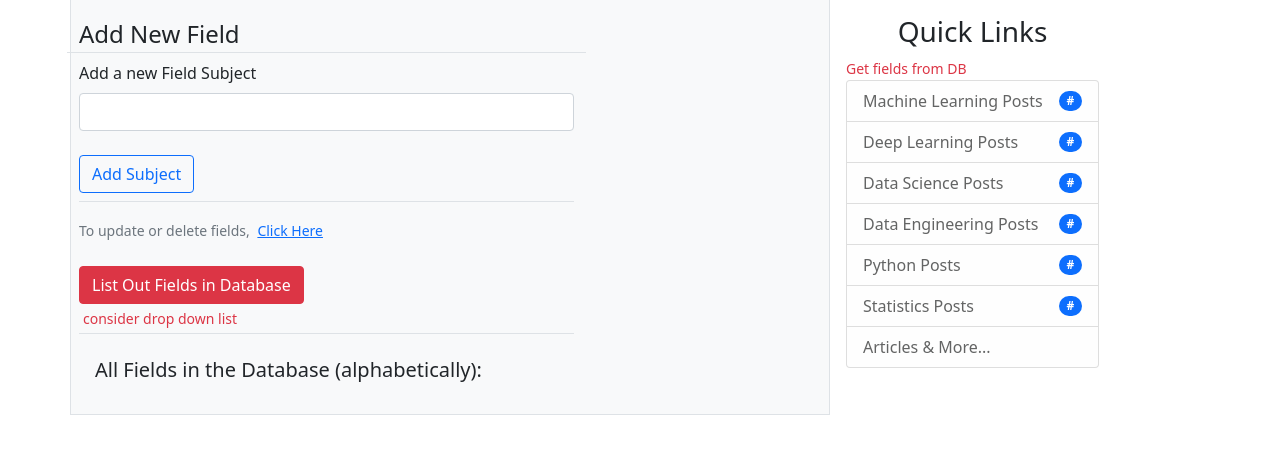
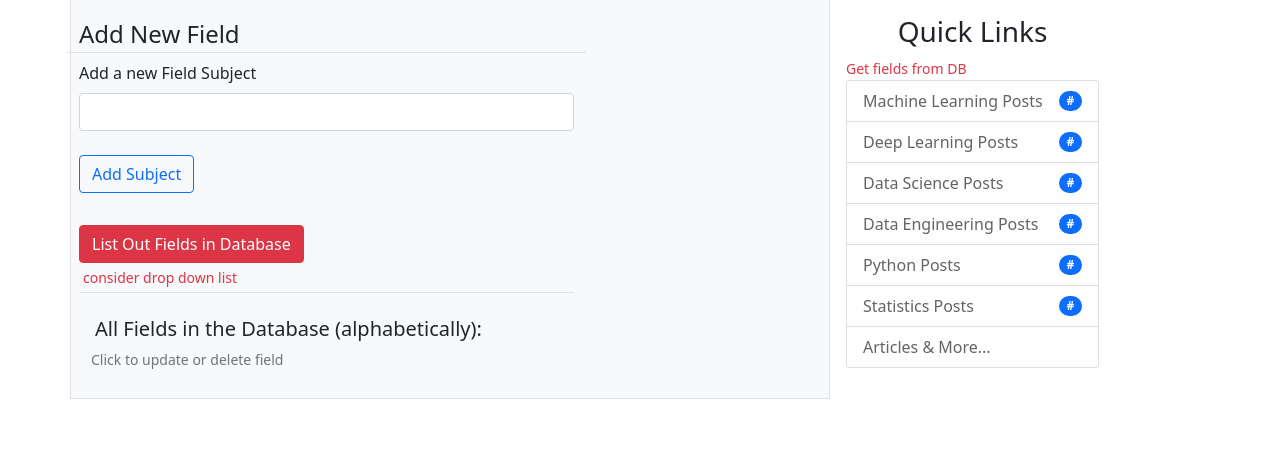
Before and after one commit to OlubiyiMosope/data_satrapy, a Flask app: page /field/ in a window 1280 px wide. Shown: the part 179-633 px from the top of the page. Run offline with Flask 2, Linux system fonts and the light colour scheme; the visitor is signed in with stand-in values (Sample User, id 1); data that the repository does not hold is empty; parts of the project's set-up code (start-up, migrations or seed data) failed here and were passed over.

Commit message:
Add create, read, update and delete Fields funtionality to app.
Add funtionality to CRUD Fields from the database.
Change class name `FieldForm` in forms.py to `AddFieldForm`.
Add title to all render_template routes.
Add `Add Field` nav to the main navbar.

```diff
--- a/data_satrapy/forms.py
+++ b/data_satrapy/forms.py
@@ -55,7 +55,7 @@ class DynamicPostForm(FlaskForm):
     submit = SubmitField("Create Post")
 
 
-class FieldForm(FlaskForm):
+class AddFieldForm(FlaskForm):
     post_subject = StringField("Add a new Field Subject",
                                validators=[DataRequired()])
     submit = SubmitField("Add Subject")
@@ -68,10 +68,10 @@ class FieldForm(FlaskForm):
 
 
 class UpdateDeleteFieldForm(FlaskForm):
-    old_field = SelectField("Existing Field", validators=[DataRequired()], choices=subjects)
+    old_field = StringField("Existing Field", validators=[DataRequired()])
     new_field = StringField("Amendment Field", validators=[DataRequired()])
-    submit = SubmitField("Commit Change")
-    delete_field = SubmitField("Delete Field")
+    submit = SubmitField("Update Field")
+    # delete_field = SubmitField("Delete Field")
 
     def validate_old_field(self, old_field):
         """
@@ -79,7 +79,7 @@ class UpdateDeleteFieldForm(FlaskForm):
         :param old_field:
         :return: ValidationError if old_field does not exist in database
         """
-        field_name = str(old_field.data).strip().title()  # convert to string, strip and capitalize each word.
+        field_name = old_field.data.strip().title()  # convert to string, strip and capitalize each word.
         field = Field.query.filter_by(subject=field_name).first()
         if not field:
             raise ValidationError("This field does not exist in the database. "
--- a/data_satrapy/routes.py
+++ b/data_satrapy/routes.py
@@ -1,6 +1,6 @@
 from flask import render_template, url_for, flash, redirect, request, abort
 from data_satrapy import app, db, bcrypt
-from data_satrapy.forms import RegistrationForm, LoginForm, DynamicPostForm, FieldForm, UpdateDeleteFieldForm
+from data_satrapy.forms import RegistrationForm, LoginForm, DynamicPostForm, AddFieldForm, UpdateDeleteFieldForm
 from data_satrapy.models import User, Post, Field
 from flask_login import login_user, current_user, logout_user, login_required
 
@@ -8,9 +8,21 @@ from flask_login import login_user, current_user, logout_user, login_required
 CONTENT_COL = 6
 CONTENT_COL_2 = 8
 
+
 # To list all the fields in the database (in alphabetical order)
-subjects = [str(field) for field in Field.query.all()]
-subjects.sort()
+def list_subjects():
+    fields = [field.subject for field in Field.query.all()]
+    fields.sort()
+
+    field_ids = []
+    for field in fields:
+        field = Field.query.filter_by(subject=field).first()
+        field_ids.append(field.id)
+
+    return list(zip(field_ids, fields))
+
+
+# subjects = list_subjects()
 
 
 @app.route("/")
@@ -85,54 +97,59 @@ def new_post():
 @app.route("/post")
 def post():
 
-    return render_template("post.html", grid_size=CONTENT_COL)
+    return render_template("post.html", title="Post", grid_size=CONTENT_COL)
 
 
 @app.route("/field/", methods=["GET", "POST"])
 @login_required
 def add_field():
-    form = FieldForm()
+    form = AddFieldForm()
+    subjects = list_subjects()
     if form.validate_on_submit():
         subject = str(form.post_subject.data).strip().title()
         # if not Field.query.filter_by(subject=subject).first():
         field = Field(subject=subject)
         db.session.add(field)
         db.session.commit()
-        flash("New field has been successfully added to database", "success")
-    return render_template("add_field.html", form=form, add_field_active="active",
+        flash(f"New field '{field.subject}' has been successfully added to database", "success")
+    return render_template("add_field.html", title="Add Field", form=form, add_field_active="active",
                            grid_size=CONTENT_COL_2, subjects=subjects)
 
 
-@app.route("/field/update", methods=["GET", "POST"])
+@app.route("/field/<int:subject_id>/update", methods=["GET", "POST"])
 @login_required
-def update_field():
+def update_field(subject_id):
+    subjects = list_subjects()
+    field = Field.query.get_or_404(subject_id)
     form = UpdateDeleteFieldForm()
-    form.new_field.data = "New field"
-    if form.validate_on_submit():  # extra_validators=None
-        # use form data to get the field to update
-        field = Field.query.filter_by(subject=str(form.old_field.data).title()).first()
-        field.subject = str(form.new_field.data).title()  # change old field to new field
+
+    # if request.method == "POST":
+    if request.form.get("delete") == "delete":
+        delete_field(subject_id)
+        return redirect(url_for("add_field"))
+
+    if form.validate_on_submit():
+        field.subject = form.new_field.data.strip().title()
         db.session.commit()
         flash("You have successfully updated the field", "success")
-    return render_template("update_n_del_field.html", form=form, subjects=subjects, grid_size=CONTENT_COL_2)
+        return redirect(url_for("update_field", subject_id=subject_id))
+    elif request.method == "GET":
+        form.old_field.data = field.subject
+        form.new_field.data = field.subject
+
+    return render_template("update_n_del_field.html", title="Update/Delete Field",
+                           form=form, subjects=subjects, grid_size=CONTENT_COL_2,
+                           del_field=field.subject)
 
 
-@app.route("/field/delete", methods=["POST"])
-@login_required
-def delete_field():
-    form = UpdateDeleteFieldForm()
-    del_field = form.old_field.data
-    if form.validate_on_submit():  # extra_validators=None
-        if request.method == "POST":
-            if request.form["del_field_button"] == "Delete":
-                # use form data to get the field to update
-                field = Field.query.filter_by(subject=str(form.old_field.data).title()).first_or_404()
-                db.session.delete(field)
-                db.session.commit()
-                flash("You have deleted the field", "success")
-                return redirect(url_for("update_field"))
-    return render_template("update_n_del_field.html", form=form, subjects=subjects,
-                           grid_size=CONTENT_COL_2, del_field=del_field)
+# @app.route("/field/<int:subject_id>/delete", methods=["POST"])
+# @login_required
+def delete_field(subject_id):
+    field = Field.query.get_or_404(subject_id)
+    flash(f"You have deleted field '{field.subject}'!", "success")
+    db.session.delete(field)
+    db.session.commit()
+    return redirect(url_for("add_field"))
 
 
 @app.route("/logout")
--- a/data_satrapy/templates/add_field.html
+++ b/data_satrapy/templates/add_field.html
@@ -1,9 +1,4 @@
 {% extends "layout.html" %}
-
-
-{% block auth_navbar %}
-  <li class="nav-item"> <a class="nav-link {{ add_field_active }}" href="{{ url_for('add_field') }}">Add Field</a> </li>
-{% endblock auth_navbar %}
 
 
 {% block content %}
@@ -34,12 +29,6 @@
             {{ form.submit(class="btn btn-outline-primary") }}
         </div>
 
-        <div  class="border-top mt-2 pt-3">
-          <small class="text-muted">
-            To update or delete fields,
-            <a class="ms-1" href="{{ url_for('update_field') }}">Click Here</a>  <!-- btn btn-outline-primary  btn-sm -->
-          </small>
-        </div>
     </form>
 
 
@@ -53,12 +42,13 @@
     <!-- List out fields in the database -->
     <div class=" border-top  py-4">
         <h5 class="ps-3">All Fields in the Database (alphabetically):</h5>
-        <div class="container">
-            <ul class="list-group row">
-                {% for subject in subjects %}
-                    <li class="list-group-item">{{ subject }}</li>
-                {% endfor %}
-            </ul>
+        <small class="row m-1 ps-2 text-muted">Click to update or delete field</small>
+        <div class="list-group">
+            {% for subject in subjects %}
+                <a href="{{ url_for('update_field', subject_id=subject[0]) }}" class="list-group-item list-group-item-action">
+                        {{ subject[1] }}
+                </a>
+            {% endfor %}
         </div>
     </div>
 
--- a/data_satrapy/templates/dynamic_post.html
+++ b/data_satrapy/templates/dynamic_post.html
@@ -1,10 +1,4 @@
 {% extends "layout.html" %}
-
-
-{% block auth_navbar %}
-  <li class="nav-item"> <a class="nav-link" href="{{ url_for('add_field') }}">Add Field</a> </li>
-{% endblock auth_navbar %}
-
 
 {% block aboutme %}
 <div class="col-md-3 grid">
--- a/data_satrapy/templates/layout.html
+++ b/data_satrapy/templates/layout.html
@@ -32,8 +32,8 @@
                 <li class="nav-item"> <a class="nav-link {{ about_active }}" href="{{ url_for('about') }}">About</a> </li>
                 {% if current_user.is_authenticated %}
                     <li class="nav-item"> <a class="nav-link {{ new_post_active }}" href="{{ url_for('new_post') }}">New Post</a> </li>
-                    {% block auth_navbar %} {% endblock auth_navbar %}
-                <li class="nav-item"> <a class="nav-link" href="{{ url_for('logout') }}">Logout</a> </li>
+                    <li class="nav-item"> <a class="nav-link {{add_field_active}}" href="{{ url_for('add_field') }}">Add Field</a> </li>
+                    <li class="nav-item"> <a class="nav-link" href="{{ url_for('logout') }}">Logout</a> </li>
                 {% else %}
                     <li class="nav-item"> <a class="nav-link {{ login_active }}" href="{{ url_for('login') }}">Admin Login</a> </li>
                     <li class="nav-item"> <a class="nav-link {{ register_active }}" href="{{ url_for('register') }}">Admin Register</a> </li>
```
Also changed, not shown: data_satrapy/templates/update_n_del_field.html (+12 -7 lines), 1 other file.
